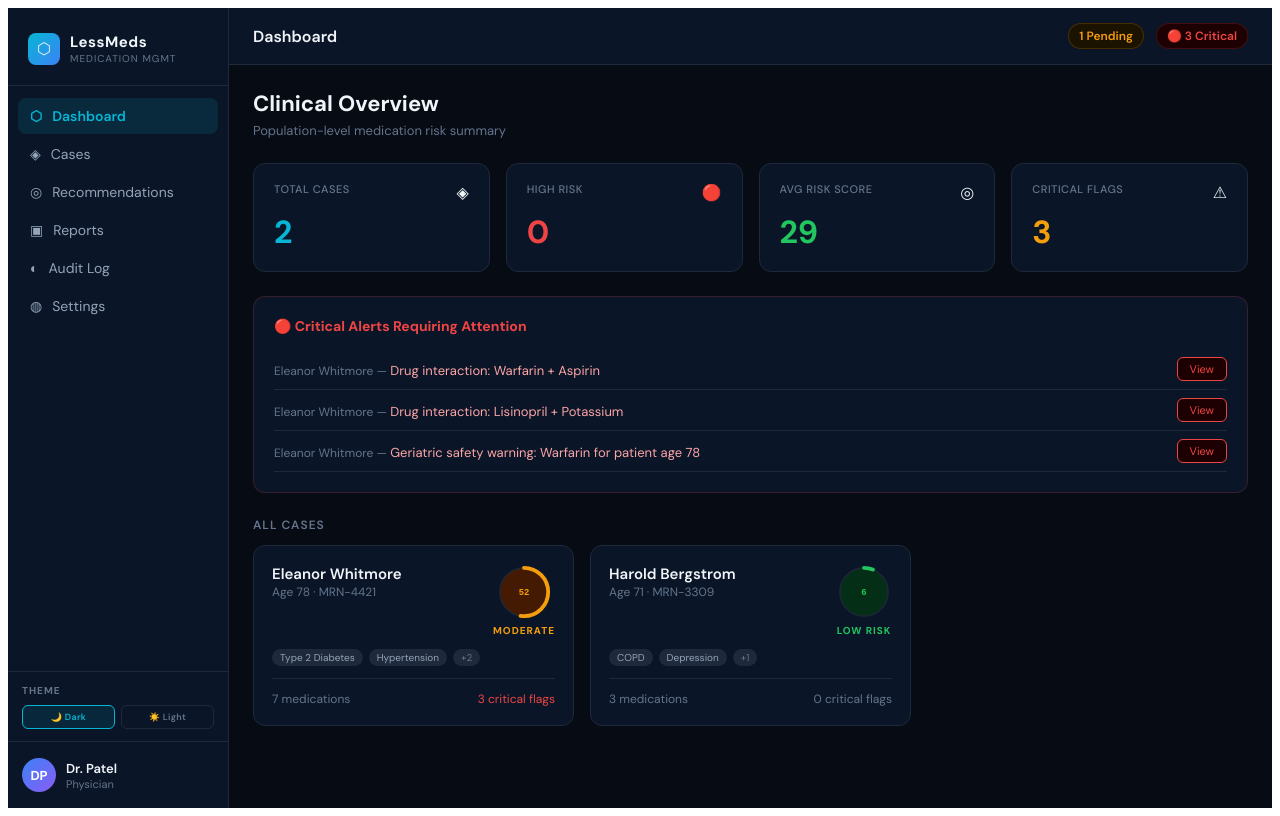
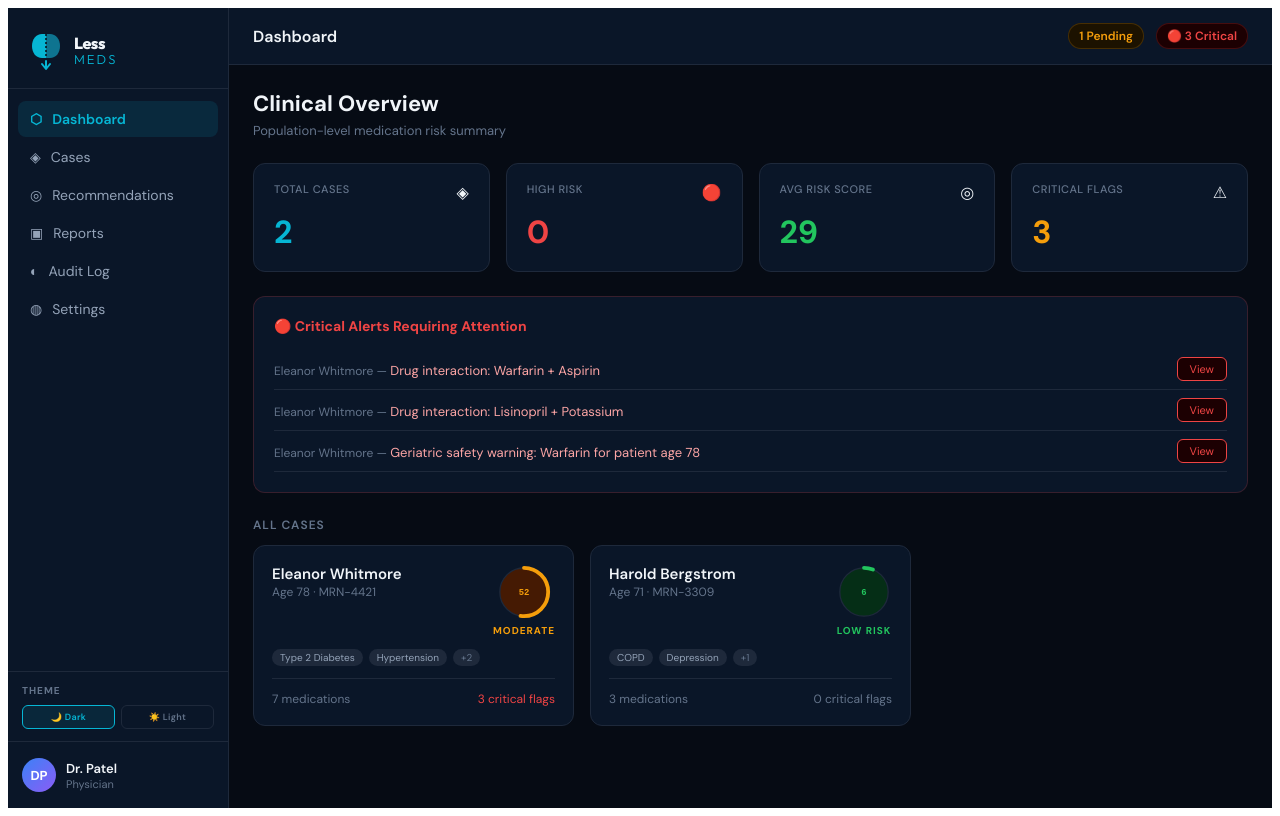
Before and after one commit to spaceproject236-hue/less-meds-web, a React (Vite) app: page / in a window 1280 px wide. Built offline with nearby package versions, Linux system fonts and the light colour scheme.

Commit message:
Update App.jsx

```diff
--- a/src/App.jsx
+++ b/src/App.jsx
@@ -252,6 +252,69 @@ function Chip({ children, color, bg }) {
   return <div style={{ padding:"4px 10px", borderRadius:20, background:bg, color, fontSize:12, fontWeight:600, border:`1px solid ${color}33` }}>{children}</div>;
 }
 
+// ─── Logo Component (Option A — Descending Pill) ──────────────────────────────
+function LogoA({ theme = "dark", size = "sidebar" }) {
+  const isLight = theme === "light";
+  const capsuleLeft = isLight ? "#0369a1" : "#06b6d4";
+  const capsuleRight = isLight ? "#0ea5e9" : "#0e7490";
+  const arrowColor = isLight ? "#0369a1" : "#06b6d4";
+  const dashColor = isLight ? "#f8fafc" : "#060b14";
+  const textPrimary = isLight ? "#0f172a" : "#f1f5f9";
+
+  if (size === "icon") {
+    // Small square icon for favicon / tiny use
+    return (
+      <svg width="32" height="32" viewBox="0 0 32 32" fill="none" xmlns="http://www.w3.org/2000/svg">
+        <rect width="32" height="32" rx="8" fill={isLight ? "#f0f9ff" : "#0a1628"}/>
+        <g transform="translate(16,16)">
+          <path d="M-7 -5 C-7 -8 -5 -10 -2 -10 L0 -10 L0 4 L-2 4 C-5 4 -7 2 -7 -1 Z" fill={capsuleLeft}/>
+          <path d="M0 -10 L2 -10 C5 -10 7 -8 7 -5 L7 -1 C7 2 5 4 2 4 L0 4 Z" fill={capsuleRight}/>
+          <line x1="0" y1="-9" x2="0" y2="3" stroke={dashColor} strokeWidth="0.8" strokeDasharray="1.5 1.5"/>
+        </g>
+        <path d="M16 20 L16 24" stroke={arrowColor} strokeWidth="1.5" strokeLinecap="round"/>
+        <path d="M13 22 L16 26 L19 22" stroke={arrowColor} strokeWidth="1.5" strokeLinecap="round" strokeLinejoin="round" fill="none"/>
+      </svg>
+    );
+  }
+
+  if (size === "sidebar") {
+    return (
+      <div style={{ display:"flex", alignItems:"center", gap:10 }}>
+        {/* Capsule icon */}
+        <svg width="36" height="44" viewBox="0 0 36 44" fill="none" xmlns="http://www.w3.org/2000/svg">
+          <path d="M4 18 C4 11 8 6 14 6 L18 6 L18 30 L14 30 C8 30 4 25 4 18 Z" fill={capsuleLeft}/>
+          <path d="M18 6 L22 6 C28 6 32 11 32 18 C32 25 28 30 22 30 L18 30 Z" fill={capsuleRight}/>
+          <line x1="18" y1="6" x2="18" y2="30" stroke={dashColor} strokeWidth="1.5" strokeDasharray="2 2"/>
+          <path d="M18 33 L18 39" stroke={arrowColor} strokeWidth="2" strokeLinecap="round"/>
+          <path d="M14 36 L18 41 L22 36" stroke={arrowColor} strokeWidth="2" strokeLinecap="round" strokeLinejoin="round" fill="none"/>
+        </svg>
+        {/* Wordmark */}
+        <div>
+          <div style={{ fontFamily:"'Outfit',sans-serif", fontWeight:800, fontSize:16, color:textPrimary, letterSpacing:"-0.5px", lineHeight:1 }}>Less</div>
+          <div style={{ fontFamily:"'Outfit',sans-serif", fontWeight:300, fontSize:13, color:arrowColor, letterSpacing:"2px", lineHeight:1, marginTop:2 }}>MEDS</div>
+        </div>
+      </div>
+    );
+  }
+
+  // Full horizontal logo for headers etc.
+  return (
+    <div style={{ display:"flex", alignItems:"center", gap:12 }}>
+      <svg width="40" height="48" viewBox="0 0 40 48" fill="none" xmlns="http://www.w3.org/2000/svg">
+        <path d="M4 20 C4 12 9 6 16 6 L20 6 L20 34 L16 34 C9 34 4 28 4 20 Z" fill={capsuleLeft}/>
+        <path d="M20 6 L24 6 C31 6 36 12 36 20 C36 28 31 34 24 34 L20 34 Z" fill={capsuleRight}/>
+        <line x1="20" y1="6" x2="20" y2="34" stroke={dashColor} strokeWidth="1.5" strokeDasharray="2 2"/>
+        <path d="M20 37 L20 43" stroke={arrowColor} strokeWidth="2.5" strokeLinecap="round"/>
+        <path d="M15 40 L20 46 L25 40" stroke={arrowColor} strokeWidth="2.5" strokeLinecap="round" strokeLinejoin="round" fill="none"/>
+      </svg>
+      <div>
+        <div style={{ fontFamily:"'Outfit',sans-serif", fontWeight:800, fontSize:20, color:textPrimary, letterSpacing:"-0.5px", lineHeight:1 }}>Less</div>
+        <div style={{ fontFamily:"'Outfit',sans-serif", fontWeight:300, fontSize:15, color:arrowColor, letterSpacing:"3px", lineHeight:1, marginTop:3 }}>MEDS</div>
+      </div>
+    </div>
+  );
+}
+
 // ─── Main App ─────────────────────────────────────────────────────────────────
 export default function LessMeds() {
   const [themeName, setThemeName] = useState("dark");
@@ -321,18 +384,12 @@ export default function LessMeds() {
   return (
     <ThemeContext.Provider value={t}>
       <div style={{ display:"flex", height:"100vh", background:t.appBg, color:t.textPrimary, fontFamily:"'DM Sans', sans-serif", overflow:"hidden" }}>
-        <link href="https://fonts.googleapis.com/css2?family=DM+Sans:wght@300;400;500;600;700&family=DM+Mono:wght@400;500&display=swap" rel="stylesheet"/>
+        <link href="https://fonts.googleapis.com/css2?family=DM+Sans:wght@300;400;500;600;700&family=DM+Mono:wght@400;500&family=Outfit:wght@300;400;700;800&display=swap" rel="stylesheet"/>
 
         {/* Sidebar */}
         <aside style={{ width:220, background:t.sidebarBg, borderRight:`1px solid ${t.border}`, display:"flex", flexDirection:"column", flexShrink:0, boxShadow: themeName==="light" ? "2px 0 8px rgba(0,0,0,0.06)" : "none" }}>
-          <div style={{ padding:"24px 20px 20px", borderBottom:`1px solid ${t.border}` }}>
-            <div style={{ display:"flex", alignItems:"center", gap:10 }}>
-              <div style={{ width:32, height:32, borderRadius:8, background:"linear-gradient(135deg,#06b6d4,#3b82f6)", display:"flex", alignItems:"center", justifyContent:"center", fontSize:16 }}>⬡</div>
-              <div>
-                <div style={{ fontWeight:700, fontSize:15, color:t.textPrimary, letterSpacing:0.5 }}>LessMeds</div>
-                <div style={{ fontSize:10, color:t.textMuted, letterSpacing:1, textTransform:"uppercase" }}>Medication Mgmt</div>
-              </div>
-            </div>
+          <div style={{ padding:"20px 20px 16px", borderBottom:`1px solid ${t.border}` }}>
+            <LogoA theme={themeName} size="sidebar" />
           </div>
           <nav style={{ flex:1, padding:"12px 10px" }}>
             {navItems.map(item => (
@@ -895,8 +952,8 @@ function SettingsView({ themeName, setThemeName }) {
               style={{ padding:"16px", borderRadius:12, border:`2px solid ${themeName===key ? t.accent : t.border}`, background:themeName===key ? t.accentBg : t.cardBg2,
                 cursor:"pointer", fontFamily:"'DM Sans',sans-serif", textAlign:"left", transition:"all 0.2s" }}>
               <div style={{ display:"flex", alignItems:"center", gap:10, marginBottom:8 }}>
-                <div style={{ width:32, height:32, borderRadius:8, background: key==="dark" ? "#060b14" : "#ffffff", border:`1px solid ${t.border}`, display:"flex", alignItems:"center", justifyContent:"center", fontSize:16 }}>
-                  {key==="dark" ? "🌙" : "☀️"}
+                <div style={{ padding:"8px 10px", borderRadius:8, background: key==="dark" ? "#0a1628" : "#f0f9ff", border:`1px solid ${t.border}` }}>
+                  <LogoA theme={key} size="icon" />
                 </div>
                 <div>
                   <div style={{ fontSize:13, fontWeight:700, color:t.textPrimary }}>{th.name}</div>
```
